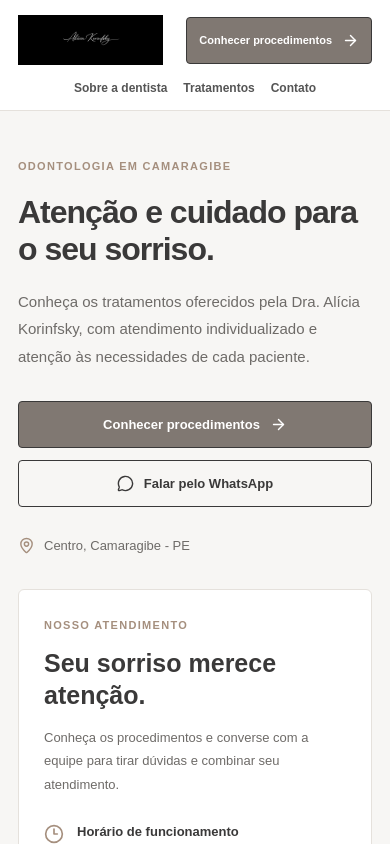
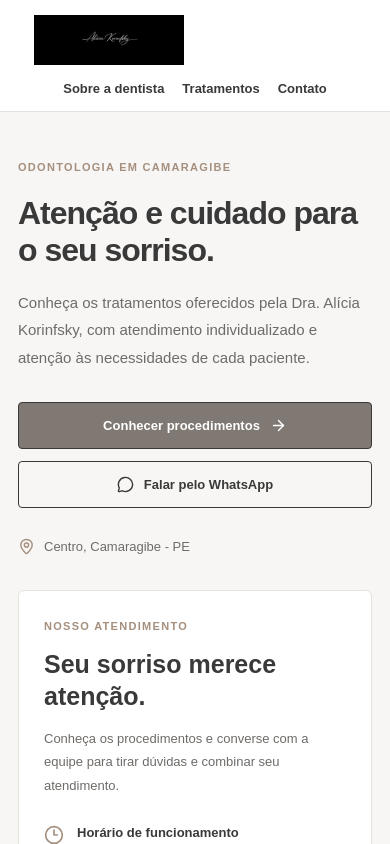
Before and after one commit to Filipe-Monteiro11/odontologia, a React app in the folder odontologia/frontend/: page / in a window 390 px wide. Shown: the top 844 px of the page. Built offline with nearby package versions, Linux system fonts and the light colour scheme; the HTML template or start-up script is replaced by a standard one.

Commit message:
finalizando homepage

```diff
--- a/odontologia/frontend/src/pages/Home.jsx
+++ b/odontologia/frontend/src/pages/Home.jsx
@@ -1,4 +1,4 @@
-import { Link } from "react-router-dom";
+import { Link, useNavigate } from "react-router-dom";
 import {
   ArrowRight,
   Camera,
@@ -34,12 +34,21 @@ const PHOTOS = Array.from({ length: 7 }, (_, index) => ({
 }));
 
 export default function Home() {
+  const navigate = useNavigate();
+
   return (
     <div className="home-page">
       <header className="home-header">
         <div className="container home-header-inner">
-          <div className="home-brand">
-            <img src="/images/logo-odonto.png" alt="Dra. Alícia Korinfsky" />
+          <div
+            className="home-brand"
+            onDoubleClick={() => navigate("/admin/login")}
+          >
+            <img
+              src="/images/logo-odonto.png"
+              alt="Dra. Alícia Korinfsky"
+              draggable="false"
+            />
           </div>
 
           <nav className="home-nav" aria-label="Menu principal">
@@ -47,11 +56,6 @@ export default function Home() {
             <a href="#tratamentos">Tratamentos</a>
             <a href="#contato">Contato</a>
           </nav>
-
-          <Link to="/agendar" className="home-button home-button-dark">
-            Conhecer procedimentos
-            <ArrowRight size={17} />
-          </Link>
         </div>
       </header>
 
@@ -132,7 +136,9 @@ export default function Home() {
           <div className="container">
             <div className="home-about-heading">
               <div>
-                <span className="home-eyebrow">CONHEÇA A PROFISSIONAL</span>
+                <span className="home-eyebrow">
+                  CONHEÇA A PROFISSIONAL
+                </span>
                 <h2>Sobre a Dra. Alícia Korinfsky</h2>
                 <p>
                   Um olhar sobre nosso trabalho e os cuidados
@@ -157,7 +163,9 @@ export default function Home() {
 
             <div className="home-work-heading">
               <div>
-                <span className="home-eyebrow">REGISTROS FOTOGRÁFICOS</span>
+                <span className="home-eyebrow">
+                  REGISTROS FOTOGRÁFICOS
+                </span>
                 <h3>Nosso trabalho</h3>
               </div>
 
@@ -174,7 +182,11 @@ export default function Home() {
                   key={photo.src}
                   className={`home-photo home-photo-${index + 1}`}
                 >
-                  <img src={photo.src} alt={photo.alt} loading="lazy" />
+                  <img
+                    src={photo.src}
+                    alt={photo.alt}
+                    loading="lazy"
+                  />
                 </figure>
               ))}
             </div>
--- a/odontologia/frontend/src/styles/home.css
+++ b/odontologia/frontend/src/styles/home.css
@@ -31,8 +31,11 @@
   display: flex;
   align-items: center;
   justify-content: space-between;
-  gap: 24px;
+  gap: 32px;
+  width: 100%;
+  max-width: 1400px;
   min-height: 88px;
+  padding-inline: 24px;
 }
 
 .home-brand {
@@ -51,13 +54,16 @@
 .home-nav {
   display: flex;
   align-items: center;
-  gap: 25px;
+  justify-content: flex-end;
+  gap: 38px;
+  margin-left: auto;
 }
 
 .home-nav a {
-  color: #555;
-  font-size: 13px;
+  color: var(--home-text);
+  font-size: 15px;
   font-weight: 600;
+  white-space: nowrap;
 }
 
 .home-nav a:hover,
@@ -477,14 +483,12 @@
 @media (max-width: 1000px) {
   .home-header-inner {
     flex-wrap: wrap;
-    padding-top: 15px;
-    padding-bottom: 15px;
+    gap: 16px;
+    padding-block: 15px;
   }
 
   .home-nav {
-    order: 3;
-    justify-content: center;
-    width: 100%;
+    gap: 25px;
   }
 
   .home-hero-grid {
@@ -534,28 +538,26 @@
   .home-header-inner {
     min-height: 70px;
     gap: 16px;
+    padding-inline: 16px;
   }
 
   .home-brand {
-    width: 145px;
+    width: 150px;
   }
 
   .home-brand img {
     height: 50px;
   }
 
-  .home-header-inner > .home-button {
-    padding: 10px 12px;
-    font-size: 11px;
-  }
-
   .home-nav {
+    justify-content: center;
     flex-wrap: wrap;
-    gap: 16px;
+    gap: 18px;
+    width: 100%;
   }
 
   .home-nav a {
-    font-size: 12px;
+    font-size: 13px;
   }
 
   .home-hero-grid {
```
